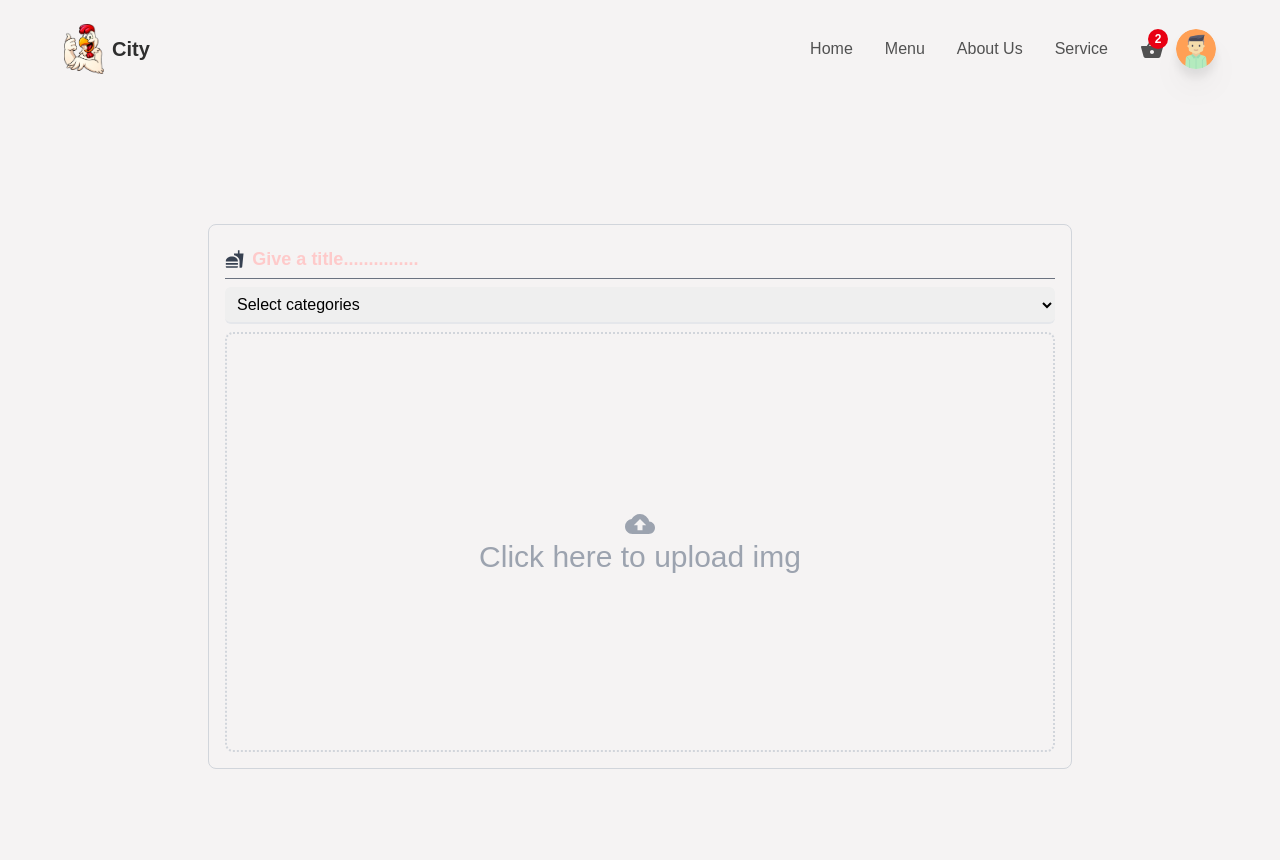
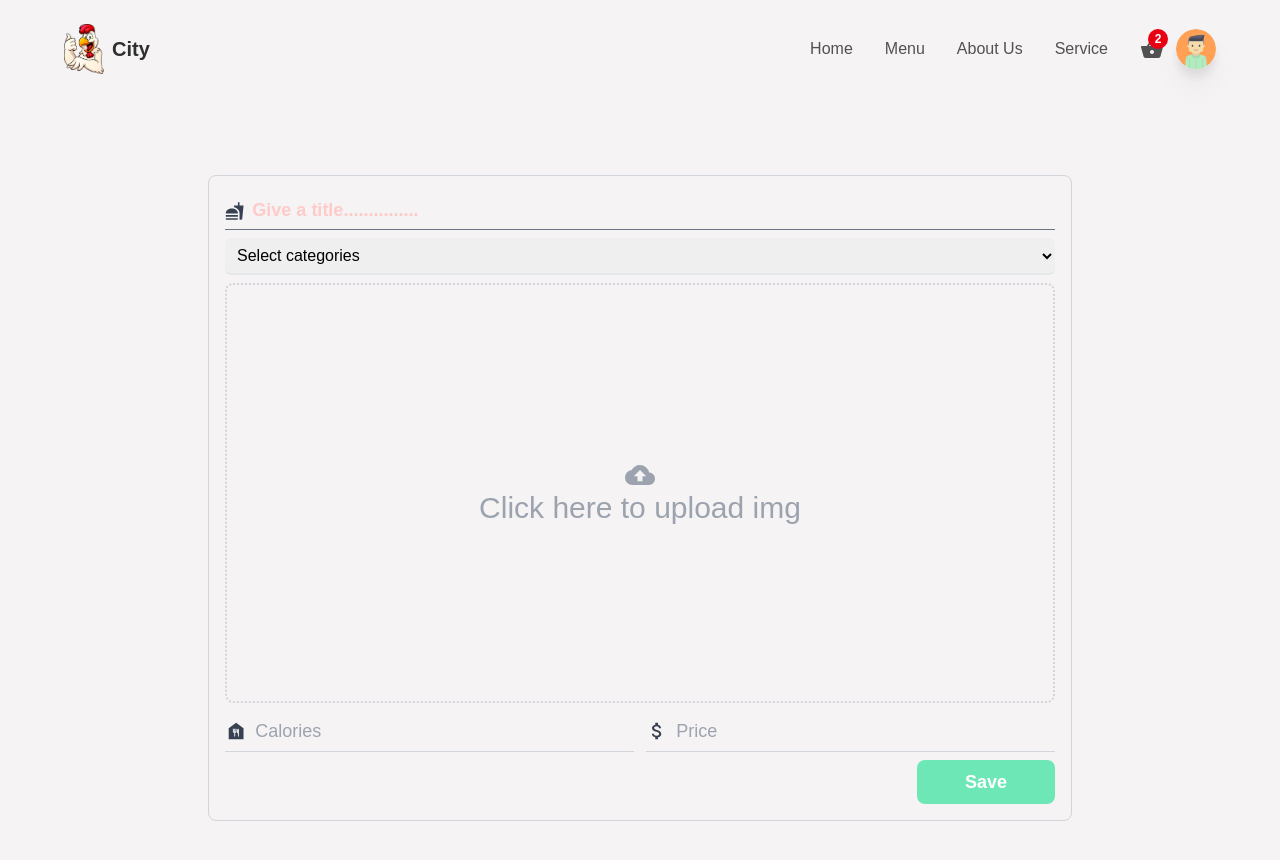
Before and after one commit to NSomith/Food, a React (Create React App) app: page /createitem in a window 1280 px wide. Shown: the top 860 px of the page. Built offline with nearby package versions, Linux system fonts and the light colour scheme.

Commit message:
container2

```diff
--- a/src/components/CreateContainer.js
+++ b/src/components/CreateContainer.js
@@ -1,6 +1,6 @@
 import { motion } from 'framer-motion'
 import React, { useState } from 'react'
-import { MdFastfood, MdCloudUpload } from 'react-icons/md'
+import { MdFastfood, MdCloudUpload, MdDelete, MdFoodBank,MdAttachMoney} from 'react-icons/md'
 import { categories } from '../utils/data'
 import Loader from './Loader'
 
@@ -16,9 +16,17 @@
   const [msg, setMsg] = useState(null)
   const [isLoading, setIsLoading] = useState(false)
 
+  const upladimage = () => {
+
+  }
+
+  const deleteimage = () => {
+
+  }
+
   return (
-    <div className='w-full min-h-screen flex items-center justify-center'>
-      <div className='w-[90%] md:w-[75%] border border-gray-300 rounded-lg p-4
+    <div className='w-full min-h-screen flex items-center justify-center '>
+      <div className='w-[90%] mt-1 md:w-[75%] border border-gray-300 rounded-lg p-4
       flex flex-col items-center justify-center gap-2
       '>
         {
@@ -43,7 +51,7 @@
             className='w-full h-full text-lg font-semibold bg-transparent outline-none border-none placeholder:text-red-200 text-textColor' />
         </div>
 
-        <div className='w-full'>
+        <div className='w-full  '>
           <select onChange={(e) => setCategory(e.target.value)} className='outline-none w-full text-base border-b-2 border-gray-200 p-2 rounded-md cursor-pointer'>
             <option value={"others"} className='bg-white'>
               Select categories
@@ -74,11 +82,68 @@
 
                     </div>
 
+                    <input
+                      type="file"
+                      name='uploadimage'
+                      accept='image/*'
+                      onChange={upladimage}
+                      className='w-0 h-0 '
+                    />
+
                   </label>
-                </> : <></>
+                </>
+                :
+                <>
+                  <div className='relative h-full '>
+                    <img src={imageAsset} alt="uploaded image" className='w-full h-full object-cover' />
+                    <button
+                      className='absolute bottom-3
+
+                    right-3 p-3 rounded-full
+                    text-xl
+                    cursor-pointer outline-none
+                    hover:shadow-md duration-100 ease-in-out transition-all
+                    '
+                      onClick={deleteimage}
+                    >
+                      <MdDelete className='text-white' />
+                    </button>
+                  </div>
+                </>
             }
 
           </>}
+        </div>
+
+        <div className='w-full flex flex-col md:flex-row items-center gap-3'>
+          <div className='w-full py-2 border-b border-gray-300 flex items-center gap-2'>
+            <MdFoodBank className='text-gray-700 text-2xl' />
+            <input
+            type="text"
+            value={calories}
+            onChange = {(e)=>setCalories(e.target.value)}
+            placeholder='Calories'
+            required className='w-full h-full text-lg bg-transparent outline-none border-none placeholder:text-gray-400' />
+          </div>
+
+          <div className='w-full py-2 border-b border-gray-300 flex items-center gap-2'>
+            <MdAttachMoney className='text-gray-700 text-2xl' />
+            <input
+            type="text"
+            value={price}
+            onChange ={(e)=>setPrice(e.target.value)}
+            placeholder='Price'
+            required className='w-full h-full text-lg bg-transparent outline-none border-none placeholder:text-gray-400' />
+          </div>
+        </div>
+
+        <div className='flex items-center w-full'>
+          <button
+          type='button'
+          className='ml-0 md:ml-auto  w-full md:w-auto border-none outline-none bg-emerald-300 px-12 py-2 rounded-lg text-lg text-white font-semibold'
+          >
+            Save
+          </button>
         </div>
 
       </div>
```
